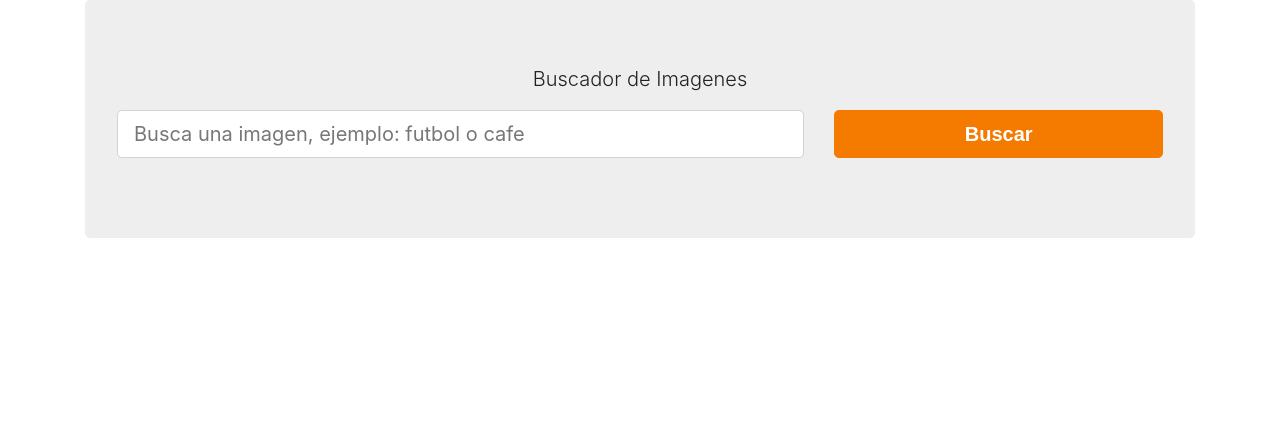
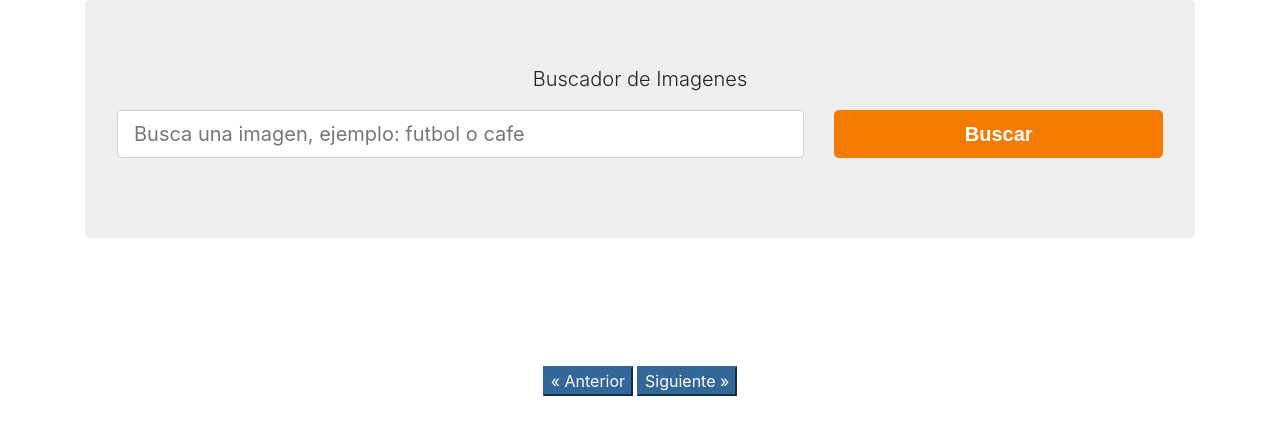
Before and after one commit to guillermosequera/Pixabay, a React (Create React App) app: page / in a window 1280 px wide. Shown: the top 434 px of the page. Built offline with nearby package versions, Linux system fonts and the light colour scheme; a web font is replaced by a local one.

Commit message:
avoid going to negative numbers in the pager

```diff
--- a/src/App.js
+++ b/src/App.js
@@ -8,7 +8,7 @@
   const [busqueda, guardarBusqueda] = useState('');
   const [imagenes, guardarImagenes] = useState([]);
   const [paginaactual, guardarPaginaActual] = useState(1);
-  const [totalpaginas, guardarTotalPaginas] = useState(1);
+  const [totalpaginas, guardarTotalPaginas] = useState(5);
 
   useEffect(() => {
     const consultarApi = async () => {
@@ -31,6 +31,24 @@
 
   }, [busqueda]);
 
+  //definir la pagina anterior
+  const paginaAnterior = () => {
+    const nuevaPaginaActual = paginaactual - 1;
+
+    if(nuevaPaginaActual === 0) return;
+
+    guardarPaginaActual(nuevaPaginaActual);
+  }
+
+  //definir la pagina siguiente
+  const paginaSiguiente = () => {
+    const nuevaPaginaActual = paginaactual + 1;
+
+    if(nuevaPaginaActual > totalpaginas) return;
+
+    guardarPaginaActual(nuevaPaginaActual);
+  }
+
   return (
     <div className="container">
     <div className="jumbotron">
@@ -45,6 +63,18 @@
       <ListadoImagenes
         imagenes={imagenes}
       />
+
+      <button
+        type="button"
+        className="bbtn btn-info mr-1"
+        onClick={paginaAnterior}
+      >&laquo; Anterior</button>
+
+      <button
+        type="button"
+        className="bbtn btn-info"
+        onClick={paginaSiguiente}
+      >Siguiente &raquo;</button>
     </div>
     </div>
   );
```
